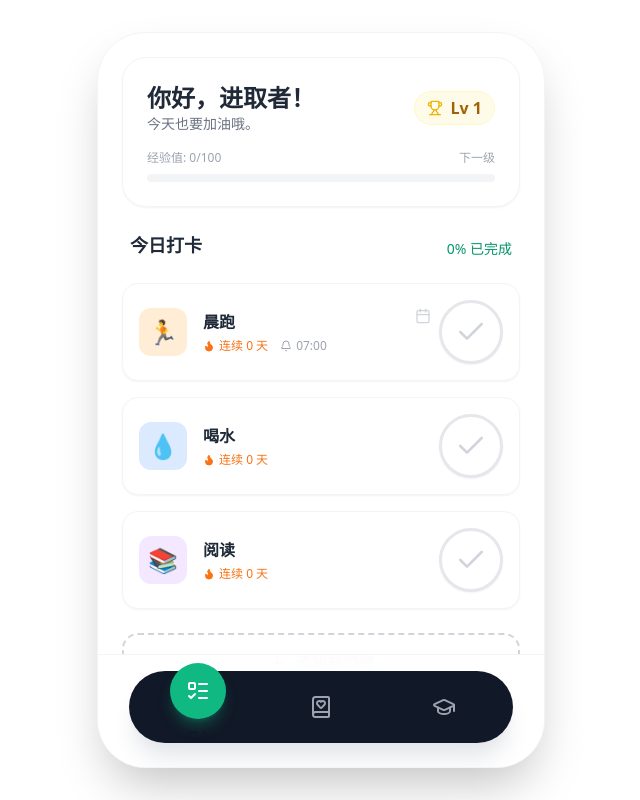
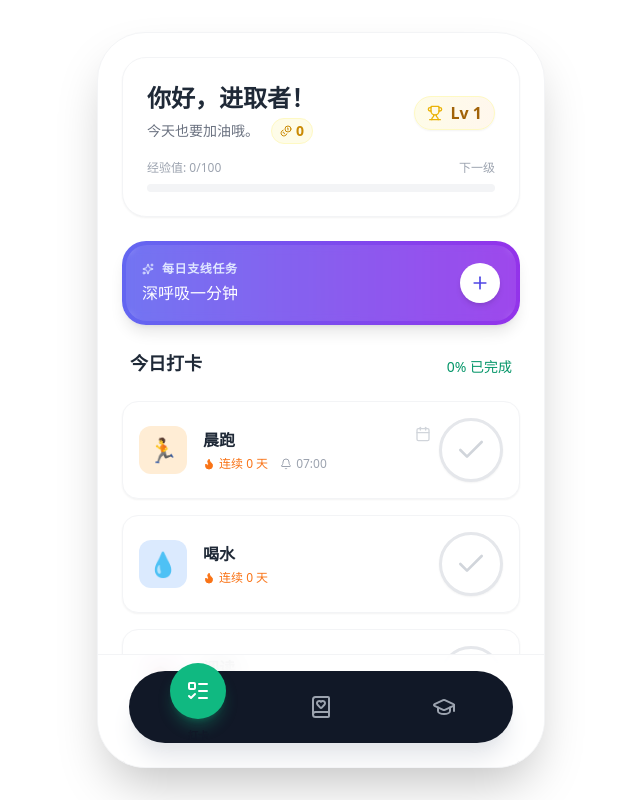
Before and after one commit to mrunknow790-sys/my_firts_app, a React (Vite) app: page / in a window 1280 px wide. Shown: the whole page, without its empty margins (319-959 px from the left). Built offline with nearby package versions, Linux system fonts and the light colour scheme.

Commit message:
Update HabitTracker.tsx

```diff
--- a/components/HabitTracker.tsx
+++ b/components/HabitTracker.tsx
@@ -1,13 +1,36 @@
 // @ts-nocheck
 import React, { useState, useEffect, useRef } from 'react';
 import { Habit, UserStats } from '../types';
-import { Check, Flame, Calendar as CalendarIcon, Bell, Plus, Trophy, Edit2, Trash2 } from 'lucide-react';
+import { Check, Flame, Calendar as CalendarIcon, Bell, Plus, Trophy, Edit2, Trash2, Sparkles, ShoppingBag, Gift, Coins } from 'lucide-react';
 import { format } from 'date-fns';
 
 interface HabitTrackerProps {
   userStats: UserStats;
   onUpdateStats: (newStats: UserStats) => void;
 }
+
+// Sound Effect Utility using Web Audio API (No external file needed)
+const playSuccessSound = () => {
+  const AudioContext = window.AudioContext || window.webkitAudioContext;
+  if (!AudioContext) return;
+
+  const ctx = new AudioContext();
+  const oscillator = ctx.createOscillator();
+  const gainNode = ctx.createGain();
+
+  oscillator.connect(gainNode);
+  gainNode.connect(ctx.destination);
+
+  oscillator.type = 'sine';
+  oscillator.frequency.setValueAtTime(500, ctx.currentTime);
+  oscillator.frequency.exponentialRampToValueAtTime(1000, ctx.currentTime + 0.1);
+
+  gainNode.gain.setValueAtTime(0.1, ctx.currentTime);
+  gainNode.gain.exponentialRampToValueAtTime(0.01, ctx.currentTime + 0.5);
+
+  oscillator.start(ctx.currentTime);
+  oscillator.stop(ctx.currentTime + 0.5);
+};
 
 // Helper to generate ICS file content
 const generateICS = (habit: Habit) => {
@@ -34,6 +57,19 @@ const generateICS = (habit: Habit) => {
   document.body.removeChild(link);
 };
 
+// Daily Quests Data
+const SIDE_QUESTS = [
+  "喝一杯温水，慢慢喝完",
+  "整理相册，删除3张废片",
+  "深呼吸一分钟",
+  "给一位老朋友发个表情包",
+  "看看窗外远处的风景",
+  "整理一下现在的桌面/房间",
+  "听一首你最喜欢的歌",
+  "做10个开合跳",
+  "夸奖自己一句"
+];
+
 const HabitTracker: React.FC<HabitTrackerProps> = ({ userStats, onUpdateStats }) => {
   // Initial habits
   const defaultHabits: Habit[] = [
@@ -54,9 +90,17 @@ const HabitTracker: React.FC<HabitTrackerProps> = ({ userStats, onUpdateStats })
   }, [habits]);
 
   const [showReward, setShowReward] = useState(false);
+  const [rewardMsg, setRewardMsg] = useState({ title: '', xp: 0 });
   const [isEditingName, setIsEditingName] = useState(false);
   const [tempName, setTempName] = useState(userStats.name || '进取者');
+  const [showShop, setShowShop] = useState(false);
+
   const today = format(new Date(), 'yyyy-MM-dd');
+
+  // Determine today's quest based on date hash to keep it consistent for the day
+  const questIndex = today.split('').reduce((acc, char) => acc + char.charCodeAt(0), 0) % SIDE_QUESTS.length;
+  const todaysQuest = SIDE_QUESTS[questIndex];
+  const isQuestDone = userStats.lastSideQuestDate === today;
 
   // Long press logic ref
   const timerRef = useRef<NodeJS.Timeout | null>(null);
@@ -73,6 +117,7 @@ const HabitTracker: React.FC<HabitTrackerProps> = ({ userStats, onUpdateStats })
         let newStreak = h.streak;
         if (!isCompleted) {
             newStreak += 1;
+            playSuccessSound();
             // Trigger reward
             onUpdateStats({
                 ...userStats,
@@ -80,6 +125,7 @@ const HabitTracker: React.FC<HabitTrackerProps> = ({ userStats, onUpdateStats })
                 coins: userStats.coins + 10,
                 level: Math.floor((userStats.xp + 20) / 100) + 1
             });
+            setRewardMsg({ title: '继续保持！', xp: 20 });
             setShowReward(true);
             setTimeout(() => setShowReward(false), 2000);
         } else {
@@ -94,6 +140,43 @@ const HabitTracker: React.FC<HabitTrackerProps> = ({ userStats, onUpdateStats })
       }
       return h;
     }));
+  };
+
+  const completeSideQuest = () => {
+    if (isQuestDone) return;
+    playSuccessSound();
+    onUpdateStats({
+      ...userStats,
+      xp: userStats.xp + 30,
+      coins: userStats.coins + 15,
+      lastSideQuestDate: today,
+      level: Math.floor((userStats.xp + 30) / 100) + 1
+    });
+    setRewardMsg({ title: '支线任务完成！', xp: 30 });
+    setShowReward(true);
+    setTimeout(() => setShowReward(false), 2000);
+  };
+
+  const buyMysteryBox = () => {
+    if (userStats.coins < 50) {
+      alert("金币不足！需要50金币。多打卡赚取金币吧！");
+      return;
+    }
+
+    playSuccessSound();
+    // Random reward logic
+    const randomXP = Math.floor(Math.random() * 100) + 20; // 20 to 120 XP
+
+    onUpdateStats({
+      ...userStats,
+      coins: userStats.coins - 50,
+      xp: userStats.xp + randomXP,
+      level: Math.floor((userStats.xp + randomXP) / 100) + 1
+    });
+
+    setRewardMsg({ title: '开启神秘宝箱！', xp: randomXP });
+    setShowReward(true);
+    setTimeout(() => setShowReward(false), 3000);
   };
 
   const handleNameSave = () => {
@@ -141,7 +224,7 @@ const HabitTracker: React.FC<HabitTrackerProps> = ({ userStats, onUpdateStats })
   };
 
   return (
-    <div className="space-y-6 pb-24 animate-in fade-in duration-500">
+    <div className="space-y-6 pb-24 animate-in fade-in duration-500 relative">
       {/* Header & Stats */}
       <div className="bg-white rounded-3xl p-6 shadow-sm border border-gray-100">
         <div className="flex justify-between items-center mb-4">
@@ -165,9 +248,18 @@ const HabitTracker: React.FC<HabitTrackerProps> = ({ userStats, onUpdateStats })
                 <Edit2 className="w-4 h-4 text-gray-300 group-hover:text-gray-500 opacity-0 group-hover:opacity-100 transition-all" />
               </h2>
             )}
-            <p className="text-gray-500 text-sm">今天也要加油哦。</p>
+            <div className="flex items-center gap-3 text-sm mt-1">
+               <span className="text-gray-500">今天也要加油哦。</span>
+               <button
+                 onClick={() => setShowShop(!showShop)}
+                 className="flex items-center gap-1 text-yellow-600 bg-yellow-50 px-2 py-0.5 rounded-full border border-yellow-100 font-bold active:scale-95 transition-transform"
+               >
+                 <Coins className="w-3 h-3" />
+                 {userStats.coins}
+               </button>
+            </div>
           </div>
-          <div className="flex items-center space-x-2 bg-yellow-50 px-3 py-1 rounded-full border border-yellow-100">
+          <div className="flex items-center space-x-2 bg-gradient-to-r from-yellow-50 to-orange-50 px-3 py-1 rounded-full border border-yellow-100 shadow-sm">
             <Trophy className="w-4 h-4 text-yellow-500" />
             <span className="font-bold text-yellow-700">Lv {userStats.level}</span>
           </div>
@@ -183,6 +275,59 @@ const HabitTracker: React.FC<HabitTrackerProps> = ({ userStats, onUpdateStats })
             className="h-full bg-yellow-400 transition-all duration-500 ease-out"
             style={{ width: `${userStats.xp % 100}%` }}
           />
+        </div>
+      </div>
+
+      {/* Shop Area (Collapsible) */}
+      {showShop && (
+        <div className="bg-yellow-50 rounded-3xl p-5 border border-yellow-200 animate-in slide-in-from-top-2">
+            <div className="flex justify-between items-center mb-3">
+                <h3 className="font-bold text-yellow-800 flex items-center gap-2">
+                    <ShoppingBag className="w-5 h-5" /> 积分商店
+                </h3>
+                <span className="text-xs text-yellow-600">花掉你的金币！</span>
+            </div>
+            <div className="flex gap-3 overflow-x-auto pb-2 no-scrollbar">
+                <button
+                    onClick={buyMysteryBox}
+                    className="flex-shrink-0 bg-white p-3 rounded-xl border-2 border-yellow-200 w-32 flex flex-col items-center gap-2 active:scale-95 transition-transform shadow-sm"
+                >
+                    <Gift className="w-8 h-8 text-purple-500" />
+                    <div className="text-center">
+                        <div className="font-bold text-sm text-gray-800">神秘宝箱</div>
+                        <div className="text-xs text-yellow-600 font-bold">50 金币</div>
+                    </div>
+                </button>
+                {/* Placeholder for future items */}
+                <div className="flex-shrink-0 bg-white/50 p-3 rounded-xl border-2 border-dashed border-yellow-200 w-32 flex flex-col items-center justify-center gap-2">
+                    <span className="text-xs text-gray-400">敬请期待</span>
+                </div>
+            </div>
+        </div>
+      )}
+
+      {/* Side Quest Card */}
+      <div className="bg-gradient-to-r from-indigo-500 to-purple-600 rounded-3xl p-1 shadow-lg text-white">
+        <div className="bg-white/10 backdrop-blur-sm p-4 rounded-[1.3rem] flex items-center justify-between">
+           <div>
+              <div className="flex items-center gap-2 text-xs font-bold text-indigo-100 uppercase tracking-wider mb-1">
+                 <Sparkles className="w-3 h-3" /> 每日支线任务
+              </div>
+              <div className={`font-medium transition-all ${isQuestDone ? 'line-through opacity-60' : ''}`}>
+                 {todaysQuest}
+              </div>
+           </div>
+           <button
+             onClick={completeSideQuest}
+             disabled={isQuestDone}
+             className={`shrink-0 w-10 h-10 rounded-full flex items-center justify-center transition-all ${
+                isQuestDone
+                ? 'bg-white/20 text-white cursor-default'
+                : 'bg-white text-indigo-600 shadow-md hover:scale-110 active:scale-90'
+             }`}
+           >
+             {isQuestDone ? <Check className="w-5 h-5" /> : <Plus className="w-5 h-5" />}
+           </button>
         </div>
       </div>
 
@@ -227,7 +372,7 @@ const HabitTracker: React.FC<HabitTrackerProps> = ({ userStats, onUpdateStats })
                 </div>
               </div>
 
-              {/* Reminder Button (Stop propagation to prevent long-press issues) */}
+              {/* Reminder Button */}
               {habit.reminderTime && (
                 <button
                   onClick={(e) => { e.stopPropagation(); generateICS(habit); }}
@@ -238,7 +383,7 @@ const HabitTracker: React.FC<HabitTrackerProps> = ({ userStats, onUpdateStats })
                 </button>
               )}
 
-              {/* Check Button (Stop propagation to prevent long-press triggers while clicking) */}
+              {/* Check Button */}
               <button
                 onClick={(e) => { e.stopPropagation(); toggleHabit(habit.id); }}
                 className={`relative z-10 w-16 h-16 rounded-full flex items-center justify-center border-[3px] transition-all duration-300 shadow-sm active:scale-90 ${
@@ -266,13 +411,13 @@ const HabitTracker: React.FC<HabitTrackerProps> = ({ userStats, onUpdateStats })
         <Plus className="w-5 h-5" /> 添加新习惯
       </button>
 
-      {/* Simplified Reward Modal */}
+      {/* Reward Modal */}
       {showReward && (
         <div className="fixed inset-0 flex items-center justify-center z-50 pointer-events-none">
             <div className="bg-white/90 backdrop-blur-sm p-6 rounded-3xl shadow-2xl border border-yellow-200 animate-bounce text-center">
                 <div className="text-4xl mb-2">🎉</div>
-                <div className="font-bold text-xl text-gray-800">继续保持！</div>
-                <div className="text-yellow-600 font-bold">+20 经验值</div>
+                <div className="font-bold text-xl text-gray-800">{rewardMsg.title}</div>
+                <div className="text-yellow-600 font-bold">+{rewardMsg.xp} 经验值</div>
             </div>
         </div>
       )}
```
